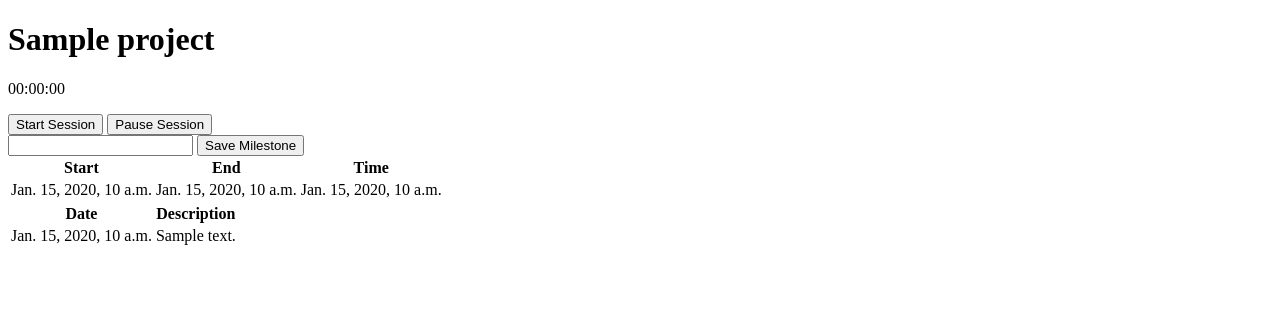
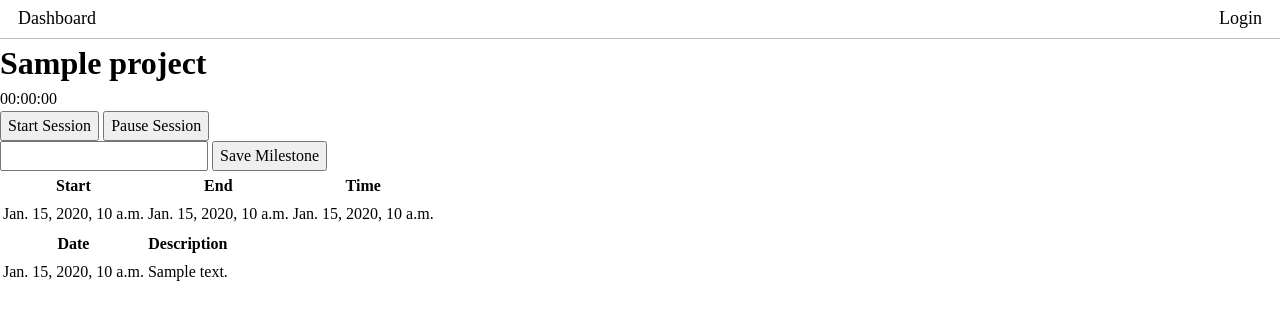
Before and after one commit to PatrickJSli/activity-tracker, a Django app: template ProjectTracker/projects/templates/projects/project_detail.html in a window 1280 px wide. Shown: the top 320 px of the page. Run offline with Django 3.2, Linux system fonts and the light colour scheme; the template is opened without the code that fills it: most values are stand-ins (such as "Sample title", 1, 10 or a date in 2020).

Commit message:
Style navbar

```diff
--- /dev/null
+++ b/ProjectTracker/projects/static/projects/nav.css
@@ -0,0 +1,15 @@
+.nav-container {
+    border-bottom: 1px solid rgb(189, 189, 189);
+    display: flex;
+}
+
+.nav-spacer {
+    flex-grow: 1;
+}
+
+.nav-container a {
+    color: black;
+    font-size: large;
+    padding: .3em 1em .3em 1em;
+    text-decoration: none;
+}
--- a/ProjectTracker/projects/templates/projects/nav.html
+++ b/ProjectTracker/projects/templates/projects/nav.html
@@ -2,20 +2,18 @@
 <html>
     <head>
         {% load static %}
+        <link rel="stylesheet" href="{% static 'projects/nav.css' %}">
+        <link rel="stylesheet" href="{% static 'projects/reset.css' %}">
     </head>
     <body>
-        <div class="header">
-            <div class="home-menu pure-menu pure-menu-horizontal pure-menu-fixed">
-                <a class="pure-menu-heading" href="/">Dashboard</a>
-
-                <ul class="pure-menu-list">
-                    {% if user.is_authenticated%}
-                        <li class="pure-menu-item pure-menu-selected"><a href="/accounts/logout" class="pure-menu-link">Logout</a></li>
-                    {% else %}
-                        <li class="pure-menu-item"><a href="/accounts/login" class="pure-menu-link">Login</a></li>
-                    {% endif %}
-                </ul>
-            </div>
+        <div class="nav-container">
+            <a href=/>Dashboard</a>
+            <div class="nav-spacer"></div>
+            {% if user.is_authenticated %}
+              <a href="/accounts/logout">Logout</a>
+            {% else %}
+              <a href="/accounts/login">Login</a>
+            {% endif %}
         </div>
     </body>
 </html>
--- a/ProjectTracker/projects/templates/projects/project_detail.html
+++ b/ProjectTracker/projects/templates/projects/project_detail.html
@@ -7,6 +7,7 @@
         <script src="{% static 'projects/project_detail.js' %}"></script>
     </head>
     <body>
+        {% include "projects/nav.html" %}
         <h1>{{project.title}}</h1>
         <p><span id="hours">00</span>:<span id="minutes">00</span>:<span id="seconds">00</span></p>
         <button id="button-start">Start Session</button>
```
